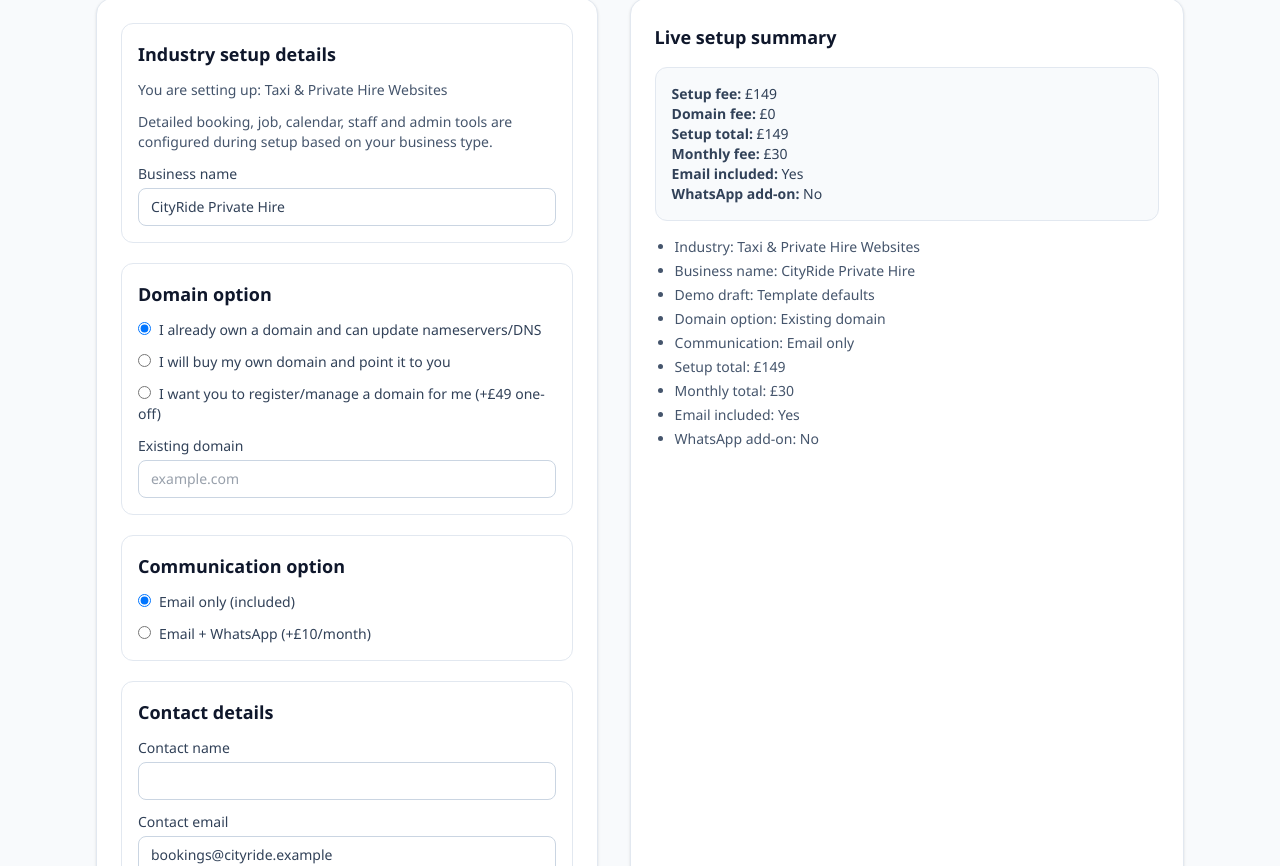
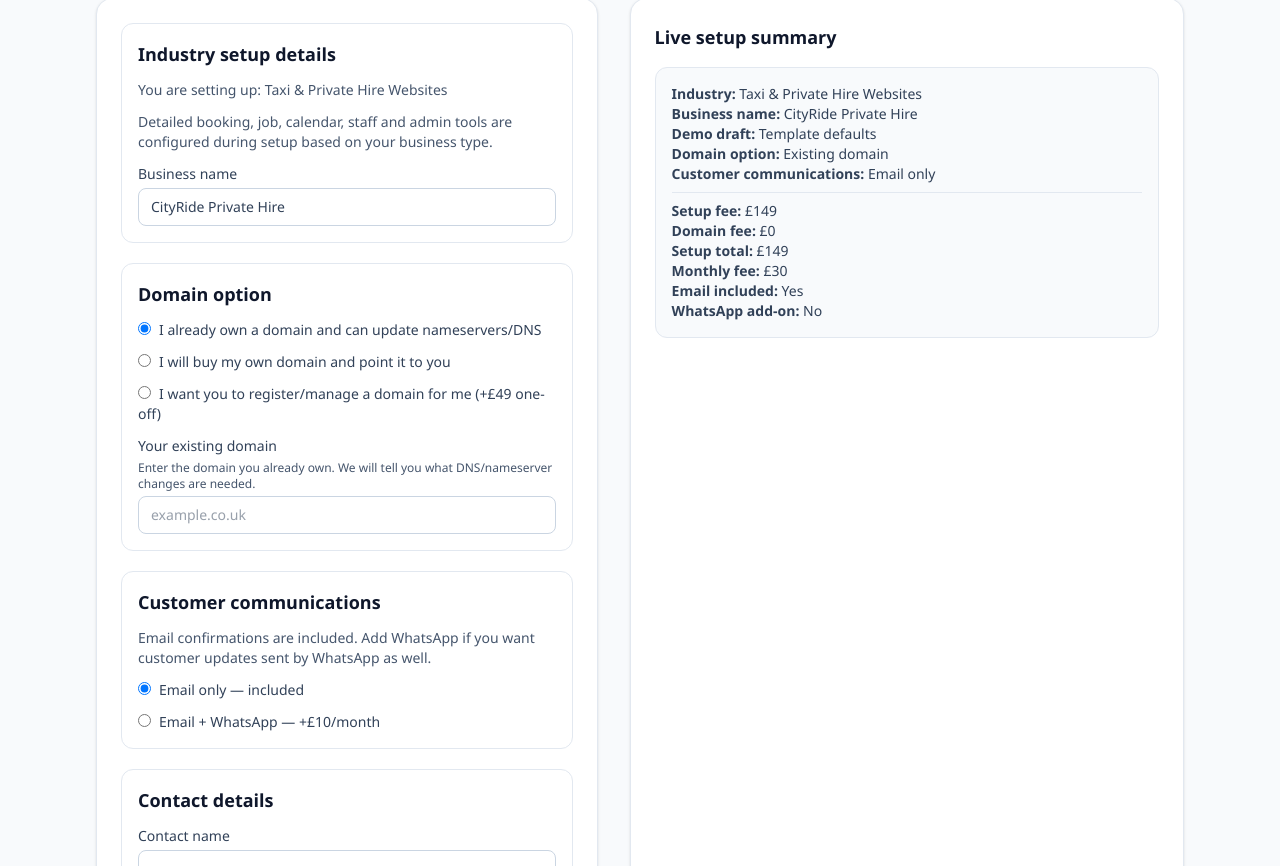
Before and after one commit to top4hotspur/subs, a Next.js app: page /setup/taxi in a window 1280 px wide. Shown: the part 1254-2120 px from the top of the page. Built offline with nearby package versions, Linux system fonts and the light colour scheme.

Commit message:
Fix setup UX and CTA readability

```diff
--- a/src/app/setup/confirmation/page.tsx
+++ b/src/app/setup/confirmation/page.tsx
@@ -4,7 +4,7 @@ import Link from "next/link";
 import { useState } from "react";
 import { SetupStatusBadge } from "@/components/setup/setup-status-badge";
 import { setupStatusDescription } from "@/lib/setup/status";
-import { getLocalSetupRequest } from "@/lib/setup/local-setup-requests";
+import { getLocalSetupRequest, listLocalSetupRequests } from "@/lib/setup/local-setup-requests";
 import { LocalSetupRequest } from "@/lib/sites/types";
 import { outlineButtonClass, primaryButtonClass } from "@/lib/ui/button-styles";
 import {
@@ -25,14 +25,41 @@ function readRequestFromLocation(): LocalSetupRequest | null {
 
 export default function SetupConfirmationPage() {
   const [request] = useState<LocalSetupRequest | null>(() => readRequestFromLocation());
+  const [recentRequests] = useState<LocalSetupRequest[]>(() =>
+    typeof window === "undefined" ? [] : listLocalSetupRequests().slice(0, 5),
+  );
 
   if (!request) {
     return (
       <main className="mx-auto max-w-4xl px-4 py-10 sm:px-6 lg:px-8">
         <div className="rounded-2xl border border-slate-200 bg-white p-6 shadow-sm">
-          <h1 className="text-3xl font-bold text-slate-900">Setup request not found</h1>
-          <p className="mt-3 text-slate-600">We could not find this local mock setup request in your browser.</p>
-          <Link href="/" className="mt-5 inline-flex text-sm font-medium text-sky-700 hover:text-sky-900">Back to homepage</Link>
+          <h1 className="text-3xl font-bold text-slate-900">Setup request not found in this browser</h1>
+          <p className="mt-3 text-slate-600">
+            This demo stores setup requests locally in your browser. If you opened this link in a different browser,
+            cleared site data, or the request was not saved, we cannot load that mock request.
+          </p>
+          <div className="mt-5 flex flex-wrap gap-3">
+            <Link href="/setup/barbers" className={primaryButtonClass}>Start setup again</Link>
+            <Link href="/account" className={outlineButtonClass}>Go to customer portal</Link>
+            <Link href="/" className={outlineButtonClass}>Back to homepage</Link>
+          </div>
+          {recentRequests.length > 0 ? (
+            <div className="mt-6 rounded-xl border border-slate-200 bg-slate-50 p-4">
+              <p className="text-sm font-semibold text-slate-900">Recent local setup requests in this browser</p>
+              <ul className="mt-2 space-y-2 text-sm text-slate-700">
+                {recentRequests.map((item) => (
+                  <li key={item.id}>
+                    <Link
+                      href={`/setup/confirmation?requestId=${encodeURIComponent(item.id)}`}
+                      className="text-sky-700 hover:text-sky-900"
+                    >
+                      {item.businessName} ({item.templateSlug}) - {formatGbp(item.setupTotalGbp)} setup
+                    </Link>
+                  </li>
+                ))}
+              </ul>
+            </div>
+          ) : null}
         </div>
       </main>
     );
--- a/src/components/setup/setup-request-form.tsx
+++ b/src/components/setup/setup-request-form.tsx
@@ -1,6 +1,6 @@
 "use client";
 
-import { useMemo, useState } from "react";
+import { useState } from "react";
 import { useRouter } from "next/navigation";
 import { getWebsiteSubscriptionOffer } from "@/lib/pricing/subscription-offer";
 import { createLocalSetupRequest } from "@/lib/setup/local-setup-requests";
@@ -73,8 +73,6 @@ export function SetupRequestForm({ template }: SetupRequestFormProps) {
     businessName: readBusinessNameFromActiveDraft(template),
     demoDraftId: draftContext.demoDraftId,
     demoDraftName: draftContext.demoDraftName,
-    contactEmail: template.defaultConfig.contact.email,
-    contactPhone: template.defaultConfig.contact.phone,
   });
   const [errors, setErrors] = useState<string[]>([]);
 
@@ -88,25 +86,6 @@ export function SetupRequestForm({ template }: SetupRequestFormProps) {
       ? offer.whatsappAddonMonthlyFeeGbp
       : 0);
   const setupTotal = offer.setupFeeGbp + domainFee;
-
-  const summaryLines = useMemo(
-    () => [
-      `Industry: ${template.name}`,
-      `Business name: ${draft.businessName || "-"}`,
-      `Demo draft: ${draft.demoDraftName || "Template defaults"}`,
-      `Domain option: ${domainOptionLabel(draft.domainOption)}`,
-      `Communication: ${communicationOptionLabel(draft.communicationOption)}`,
-      `Setup total: ${formatGbp(setupTotal)}`,
-      `Monthly total: ${formatGbp(monthlyFee)}`,
-      `Email included: Yes`,
-      `WhatsApp add-on: ${
-        draft.communicationOption === CommunicationOption.EMAIL_AND_WHATSAPP
-          ? "Yes"
-          : "No"
-      }`,
-    ],
-    [template.name, draft, setupTotal, monthlyFee],
-  );
 
   function validate(): string[] {
     const issues: string[] = [];
@@ -135,7 +114,7 @@ export function SetupRequestForm({ template }: SetupRequestFormProps) {
       draft.domainOption === DomainOption.WE_REGISTER_DOMAIN &&
       !draft.desiredDomain?.trim()
     ) {
-      issues.push("Desired domain is required when we register/manage domain.");
+      issues.push("Domain name ideas are required when we register/manage domain.");
     }
 
     return issues;
@@ -227,10 +206,13 @@ export function SetupRequestForm({ template }: SetupRequestFormProps) {
 
           {draft.domainOption === DomainOption.EXISTING_DOMAIN ? (
             <label className="block text-sm font-medium text-slate-700">
-              Existing domain
+              Your existing domain
+              <p className="mt-1 text-xs font-normal text-slate-600">
+                Enter the domain you already own. We will tell you what DNS/nameserver changes are needed.
+              </p>
               <input
                 className="mt-1 w-full rounded-lg border border-slate-300 px-3 py-2"
-                placeholder="example.com"
+                placeholder="example.co.uk"
                 value={draft.existingDomain ?? ""}
                 onChange={(event) =>
                   setDraft((c) => ({ ...c, existingDomain: event.target.value }))
@@ -239,12 +221,32 @@ export function SetupRequestForm({ template }: SetupRequestFormProps) {
             </label>
           ) : null}
 
+          {draft.domainOption === DomainOption.CUSTOMER_BUYS_DOMAIN ? (
+            <label className="block text-sm font-medium text-slate-700">
+              Planned domain
+              <p className="mt-1 text-xs font-normal text-slate-600">
+                Optional — tell us the domain you plan to buy or have already found.
+              </p>
+              <input
+                className="mt-1 w-full rounded-lg border border-slate-300 px-3 py-2"
+                placeholder="example.co.uk"
+                value={draft.desiredDomain ?? ""}
+                onChange={(event) =>
+                  setDraft((c) => ({ ...c, desiredDomain: event.target.value }))
+                }
+              />
+            </label>
+          ) : null}
+
           {draft.domainOption === DomainOption.WE_REGISTER_DOMAIN ? (
             <label className="block text-sm font-medium text-slate-700">
-              Desired domain
-              <input
-                className="mt-1 w-full rounded-lg border border-slate-300 px-3 py-2"
-                placeholder="yourbusiness.co.uk"
+              Domain name ideas
+              <p className="mt-1 text-xs font-normal text-slate-600">
+                Give us a few options you would be happy with. We will check availability before confirming.
+              </p>
+              <textarea
+                className="mt-1 min-h-24 w-full rounded-lg border border-slate-300 px-3 py-2"
+                placeholder={"firstchoice.co.uk\nsecondchoice.com\nmybusinessname.co.uk"}
                 value={draft.desiredDomain ?? ""}
                 onChange={(event) =>
                   setDraft((c) => ({ ...c, desiredDomain: event.target.value }))
@@ -255,7 +257,10 @@ export function SetupRequestForm({ template }: SetupRequestFormProps) {
         </section>
 
         <section className="space-y-3 rounded-xl border border-slate-200 p-4">
-          <h2 className="text-lg font-semibold text-slate-900">Communication option</h2>
+          <h2 className="text-lg font-semibold text-slate-900">Customer communications</h2>
+          <p className="text-sm text-slate-600">
+            Email confirmations are included. Add WhatsApp if you want customer updates sent by WhatsApp as well.
+          </p>
           <label className="block text-sm text-slate-700">
             <input
               type="radio"
@@ -266,7 +271,7 @@ export function SetupRequestForm({ template }: SetupRequestFormProps) {
                 setDraft((c) => ({ ...c, communicationOption: CommunicationOption.EMAIL_ONLY }))
               }
             />
-            Email only (included)
+            Email only — included
           </label>
           <label className="block text-sm text-slate-700">
             <input
@@ -278,7 +283,7 @@ export function SetupRequestForm({ template }: SetupRequestFormProps) {
                 setDraft((c) => ({ ...c, communicationOption: CommunicationOption.EMAIL_AND_WHATSAPP }))
               }
             />
-            Email + WhatsApp (+{formatGbp(offer.whatsappAddonMonthlyFeeGbp)}/month)
+            Email + WhatsApp — +{formatGbp(offer.whatsappAddonMonthlyFeeGbp)}/month
           </label>
         </section>
 
@@ -298,6 +303,7 @@ export function SetupRequestForm({ template }: SetupRequestFormProps) {
             Contact email
             <input
               className="mt-1 w-full rounded-lg border border-slate-300 px-3 py-2"
+              placeholder="your@email.com"
               value={draft.contactEmail ?? ""}
               onChange={(event) =>
                 setDraft((c) => ({ ...c, contactEmail: event.target.value }))
@@ -308,6 +314,7 @@ export function SetupRequestForm({ template }: SetupRequestFormProps) {
             Contact phone
             <input
               className="mt-1 w-full rounded-lg border border-slate-300 px-3 py-2"
+              placeholder="07123 456789"
               value={draft.contactPhone ?? ""}
               onChange={(event) =>
                 setDraft((c) => ({ ...c, contactPhone: event.target.value }))
@@ -347,6 +354,22 @@ export function SetupRequestForm({ template }: SetupRequestFormProps) {
         <h2 className="text-lg font-semibold text-slate-900">Live setup summary</h2>
         <div className="rounded-xl border border-slate-200 bg-slate-50 p-4 text-sm text-slate-700">
           <p>
+            <span className="font-semibold">Industry:</span> {template.name}
+          </p>
+          <p>
+            <span className="font-semibold">Business name:</span> {draft.businessName || "-"}
+          </p>
+          <p>
+            <span className="font-semibold">Demo draft:</span> {draft.demoDraftName || "Template defaults"}
+          </p>
+          <p>
+            <span className="font-semibold">Domain option:</span> {domainOptionLabel(draft.domainOption)}
+          </p>
+          <p>
+            <span className="font-semibold">Customer communications:</span> {communicationOptionLabel(draft.communicationOption)}
+          </p>
+          <hr className="my-2 border-slate-200" />
+          <p>
             <span className="font-semibold">Setup fee:</span> {formatGbp(offer.setupFeeGbp)}
           </p>
           <p>
@@ -368,11 +391,6 @@ export function SetupRequestForm({ template }: SetupRequestFormProps) {
               : "No"}
           </p>
         </div>
-        <ul className="list-disc space-y-1 pl-5 text-sm text-slate-600">
-          {summaryLines.map((line) => (
-            <li key={line}>{line}</li>
-          ))}
-        </ul>
       </aside>
     </div>
   );
--- a/src/lib/ui/button-styles.ts
+++ b/src/lib/ui/button-styles.ts
@@ -6,7 +6,7 @@ export const defaultButtonClass = "px-4 py-2 text-sm";
 export const largeButtonClass = "px-5 py-3 text-sm";
 
 export const primaryButtonClass = `${baseButtonClass} ${defaultButtonClass} bg-sky-600 text-white hover:bg-sky-700`;
-export const secondaryButtonClass = `${baseButtonClass} ${defaultButtonClass} bg-sky-100 text-sky-900 hover:bg-sky-200`;
-export const outlineButtonClass = `${baseButtonClass} ${defaultButtonClass} border border-slate-300 bg-white text-slate-800 hover:bg-slate-100`;
+export const secondaryButtonClass = `${baseButtonClass} ${defaultButtonClass} bg-white text-slate-950 hover:bg-slate-100 border border-slate-300`;
+export const outlineButtonClass = `${baseButtonClass} ${defaultButtonClass} border border-slate-300 bg-slate-100 text-slate-950 hover:bg-slate-200`;
 export const dangerButtonClass = `${baseButtonClass} ${defaultButtonClass} border border-rose-300 bg-rose-50 text-rose-700 hover:bg-rose-100`;
 export const mutedButtonClass = `${baseButtonClass} ${defaultButtonClass} border border-slate-300 bg-slate-100 text-slate-700 hover:bg-slate-200`;
--- a/src/lib/ui/site-theme.ts
+++ b/src/lib/ui/site-theme.ts
@@ -8,7 +8,7 @@ export const siteTheme = {
   mutedText: "text-slate-600",
   darkPanel: "bg-slate-900 text-white",
   ctaPrimary: "bg-sky-700 text-white hover:bg-sky-800",
-  ctaSecondary: "bg-white text-slate-900 border border-slate-300 hover:bg-slate-100",
+  ctaSecondary: "bg-white text-slate-950 border border-slate-300 hover:bg-slate-100",
 };
 
 export const siteSurfaceClass = `${siteTheme.cardBg} ${siteTheme.cardBorder} ${siteTheme.cardShadow} rounded-3xl`;
```
Also changed, not shown: 3 other files (tests, documents, lock files or other folders).
